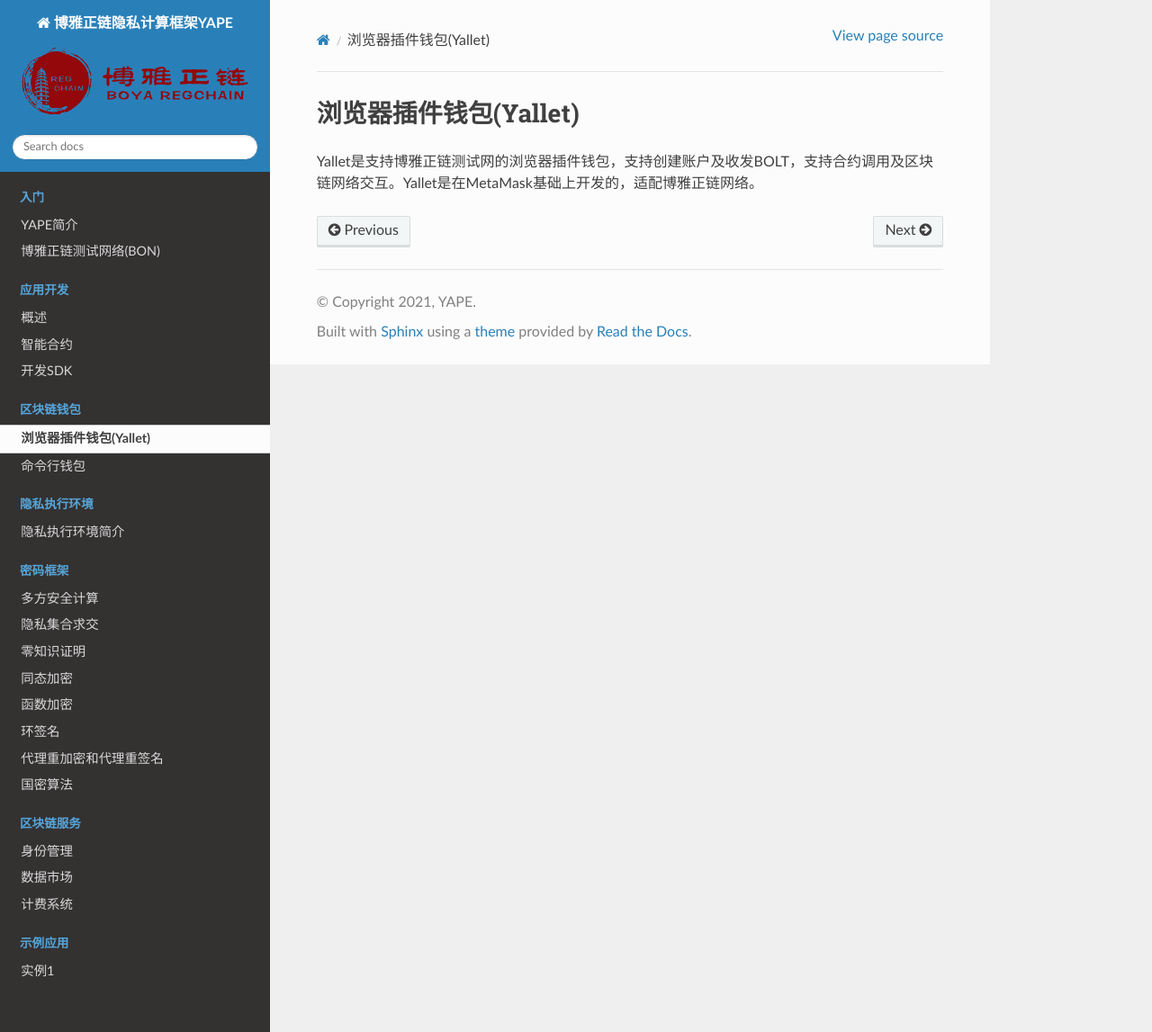
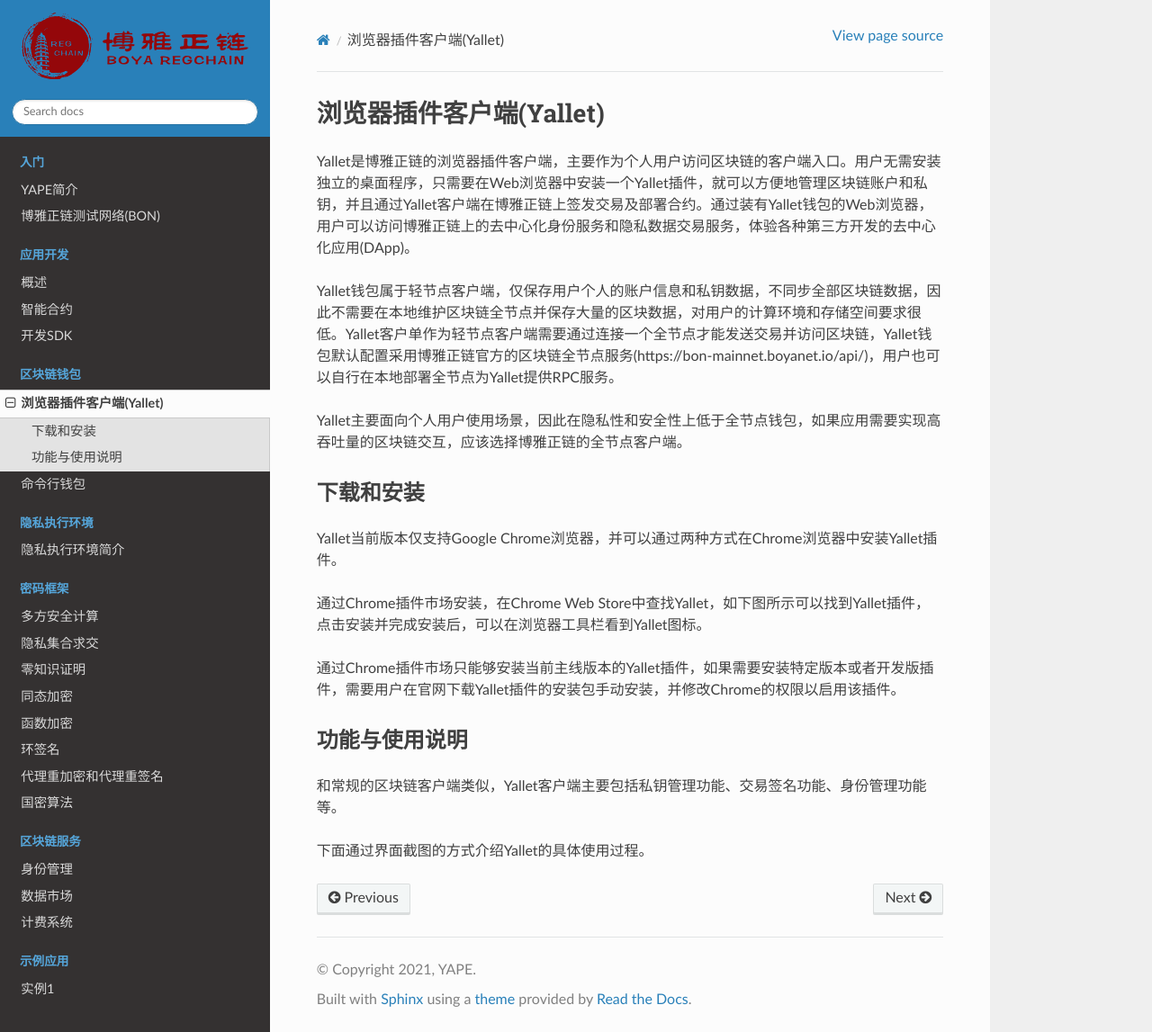
Before and after one commit to boyanet/yape-docs, a Sphinx documentation site: the page built from docs/source/blockchain_wallet/Yallet.md, in a window 1280 px wide and 1147 px high. Shown: the whole window at 90% size. Built offline with Sphinx 7.4.7 and the Read the Docs theme 2.0.0, drawn with Linux system fonts in a browser that asks for light colours.

Commit message:
Update Yallet.md

```diff
--- a/docs/source/blockchain_wallet/Yallet.md
+++ b/docs/source/blockchain_wallet/Yallet.md
@@ -1,3 +1,21 @@
-# 浏览器插件钱包(Yallet)
+# 浏览器插件客户端(Yallet)
 
-Yallet是支持博雅正链测试网的浏览器插件钱包，支持创建账户及收发BOLT，支持合约调用及区块链网络交互。Yallet是在MetaMask基础上开发的，适配博雅正链网络。
+Yallet是博雅正链的浏览器插件客户端，主要作为个人用户访问区块链的客户端入口。用户无需安装独立的桌面程序，只需要在Web浏览器中安装一个Yallet插件，就可以方便地管理区块链账户和私钥，并且通过Yallet客户端在博雅正链上签发交易及部署合约。通过装有Yallet钱包的Web浏览器，用户可以访问博雅正链上的去中心化身份服务和隐私数据交易服务，体验各种第三方开发的去中心化应用(DApp)。
+
+Yallet钱包属于轻节点客户端，仅保存用户个人的账户信息和私钥数据，不同步全部区块链数据，因此不需要在本地维护区块链全节点并保存大量的区块数据，对用户的计算环境和存储空间要求很低。Yallet客户单作为轻节点客户端需要通过连接一个全节点才能发送交易并访问区块链，Yallet钱包默认配置采用博雅正链官方的区块链全节点服务(https://bon-mainnet.boyanet.io/api/)，用户也可以自行在本地部署全节点为Yallet提供RPC服务。
+
+Yallet主要面向个人用户使用场景，因此在隐私性和安全性上低于全节点钱包，如果应用需要实现高吞吐量的区块链交互，应该选择博雅正链的全节点客户端。
+
+## 下载和安装
+
+Yallet当前版本仅支持Google Chrome浏览器，并可以通过两种方式在Chrome浏览器中安装Yallet插件。
+
+通过Chrome插件市场安装，在Chrome Web Store中查找Yallet，如下图所示可以找到Yallet插件，点击安装并完成安装后，可以在浏览器工具栏看到Yallet图标。
+
+通过Chrome插件市场只能够安装当前主线版本的Yallet插件，如果需要安装特定版本或者开发版插件，需要用户在官网下载Yallet插件的安装包手动安装，并修改Chrome的权限以启用该插件。
+
+## 功能与使用说明
+
+和常规的区块链客户端类似，Yallet客户端主要包括私钥管理功能、交易签名功能、身份管理功能等。
+
+下面通过界面截图的方式介绍Yallet的具体使用过程。
```
